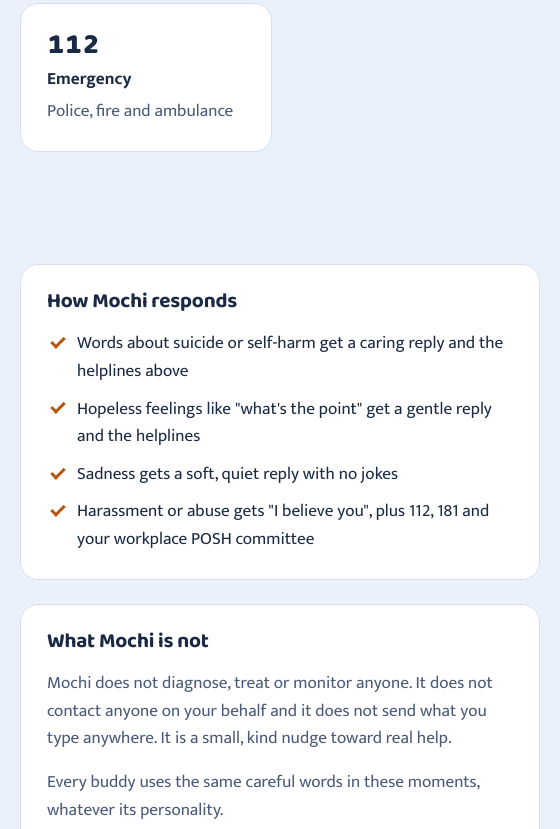
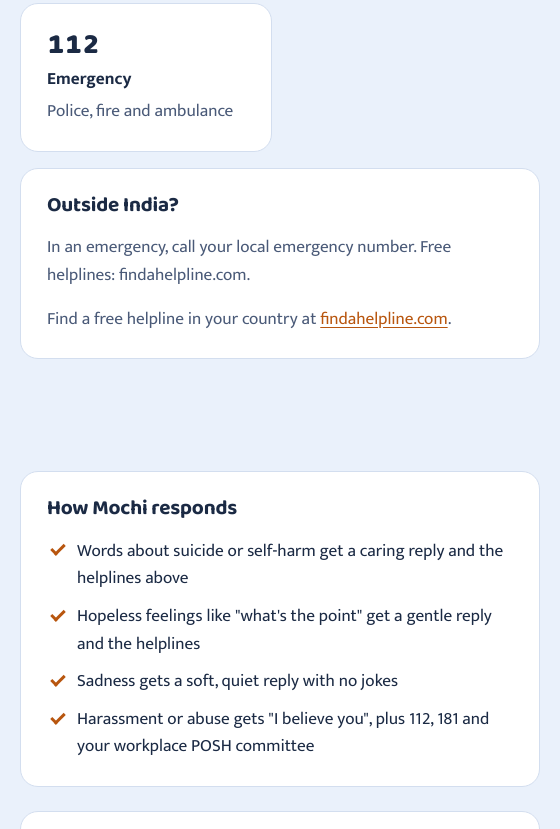
Before and after one commit to rohit-naik36/mochi-desktop-pet, an Electron app: page docs/safety.html in a window 560 px wide. Shown: the part 1051-1880 px from the top of the page. Drawn offline with Linux system fonts and the light colour scheme.

Commit message:
Website: show emergency numbers for the visitor's country

```diff
--- a/docs/assets/js/site.js
+++ b/docs/assets/js/site.js
@@ -119,4 +119,46 @@
   });
 
   for (const y of document.querySelectorAll('[data-year]')) y.textContent = new Date().getFullYear();
+
+  // Emergency numbers for the visitor's country, guessed from the time zone
+  // the browser already reports. No location permission, nothing sent anywhere.
+  const HELP = {
+    IN: ['India', '112', 'Tele-MANAS 14416'],
+    US: ['the US', '911', 'Call or text 988'],
+    CA: ['Canada', '911', 'Call or text 988'],
+    GB: ['the UK', '999', 'Samaritans 116 123'],
+    IE: ['Ireland', '112 or 999', 'Samaritans 116 123'],
+    AU: ['Australia', '000', 'Lifeline 13 11 14'],
+    NZ: ['New Zealand', '111', 'Call or text 1737'],
+    SG: ['Singapore', '995', 'SOS 1767'],
+    AE: ['the UAE', '999', null],
+    PH: ['the Philippines', '911', 'NCMH 1553'],
+    EU: ['Europe', '112', null],
+  };
+  const country = (() => {
+    let tz = '';
+    try { tz = Intl.DateTimeFormat().resolvedOptions().timeZone || ''; } catch {}
+    if (tz === 'Asia/Kolkata' || tz === 'Asia/Calcutta') return 'IN';
+    if (tz === 'Europe/London') return 'GB';
+    if (tz === 'Europe/Dublin') return 'IE';
+    if (tz.startsWith('Australia/')) return 'AU';
+    if (tz === 'Pacific/Auckland') return 'NZ';
+    if (tz === 'Asia/Singapore') return 'SG';
+    if (tz === 'Asia/Dubai') return 'AE';
+    if (tz === 'Asia/Manila') return 'PH';
+    if (/^America\/(Toronto|Vancouver|Edmonton|Winnipeg|Halifax|St_Johns|Regina|Montreal|Moncton)$/.test(tz)) return 'CA';
+    if (/^(America\/(New_York|Chicago|Denver|Los_Angeles|Phoenix|Anchorage|Detroit|Boise|Indiana\/.+|Kentucky\/.+)|Pacific\/Honolulu)$/.test(tz)) return 'US';
+    if (tz.startsWith('Europe/')) return 'EU';
+    return tz ? 'OTHER' : 'IN';
+  })();
+  const h = HELP[country];
+  const line = h
+    ? `In an emergency in ${h[0]}, call ${h[1]}.` + (h[2] ? ` Need to talk? ${h[2]}.` : '')
+    : 'In an emergency, call your local emergency number. Free helplines: findahelpline.com.';
+  for (const el of document.querySelectorAll('[data-emergency]')) el.textContent = line;
+  const abroad = document.querySelector('[data-abroad]');
+  if (abroad && country !== 'IN') {
+    abroad.querySelector('[data-abroad-text]').textContent = line;
+    abroad.hidden = false;
+  }
 })();
--- a/docs/safety.html
+++ b/docs/safety.html
@@ -45,6 +45,7 @@
         <div class="panel line-card"><a class="num" href="tel:181">181</a><span class="who">Women Helpline</span><span class="muted">For women facing violence or harassment</span></div>
         <div class="panel line-card"><a class="num" href="tel:112">112</a><span class="who">Emergency</span><span class="muted">Police, fire and ambulance</span></div>
       </div>
+      <div class="panel stack" data-abroad hidden><h3>Outside India?</h3><p class="muted" data-abroad-text></p><p class="muted">Find a free helpline in your country at <a href="https://findahelpline.com" rel="noopener">findahelpline.com</a>.</p></div>
     </div></section>
     <section><div class="wrap grid-2">
       <div class="panel stack"><h3>How Mochi responds</h3><ul class="ticks"><li>Words about suicide or self-harm get a caring reply and the helplines above</li><li>Hopeless feelings like "what's the point" get a gentle reply and the helplines</li><li>Sadness gets a soft, quiet reply with no jokes</li><li>Harassment or abuse gets "I believe you", plus 112, 181 and your workplace POSH committee</li></ul></div>
@@ -66,7 +67,7 @@
       <div><h2>Company</h2><ul><li><a href="about.html">About</a></li><li><a href="teams.html">Mochi for teams</a></li><li><a href="press.html">Press kit</a></li><li><a href="contact.html">Contact</a></li></ul></div>
       <div><h2>Help</h2><ul><li><a href="faq.html">FAQ</a></li><li><a href="safety.html">Safety and helplines</a></li><li><a href="privacy.html">Privacy</a></li><li><a href="terms.html">Terms</a></li></ul></div>
     </div>
-    <div class="foot-base"><span>© <span data-year>2026</span> Unorthologic LLP. Mochi is made by Little Smoke Studio. All rights reserved.</span><span>Mochi is a companion, not a medical service. In an emergency in India, call 112.</span></div>
+    <div class="foot-base"><span>© <span data-year>2026</span> Unorthologic LLP. Mochi is made by Little Smoke Studio. All rights reserved.</span><span>Mochi is a companion, not a medical service. <span data-emergency>In an emergency in India, call 112. Need to talk? Tele-MANAS 14416.</span></span></div>
   </div>
 </footer>
 <script src="assets/js/site.js" defer></script>
```
Also changed, not shown: docs/404.html (+1 -1 lines), docs/about.html (+1 -1 lines), docs/buddies.html (+1 -1 lines), docs/changelog.html (+1 -1 lines), docs/contact.html (+1 -1 lines), docs/download.html (+1 -1 lines), docs/faq.html (+1 -1 lines), docs/features.html (+1 -1 lines), docs/index.html (+1 -1 lines), docs/press.html (+1 -1 lines), docs/pricing.html (+1 -1 lines), docs/privacy.html (+1 -1 lines), docs/teams.html (+1 -1 lines), docs/terms.html (+1 -1 lines), 1 other file.
